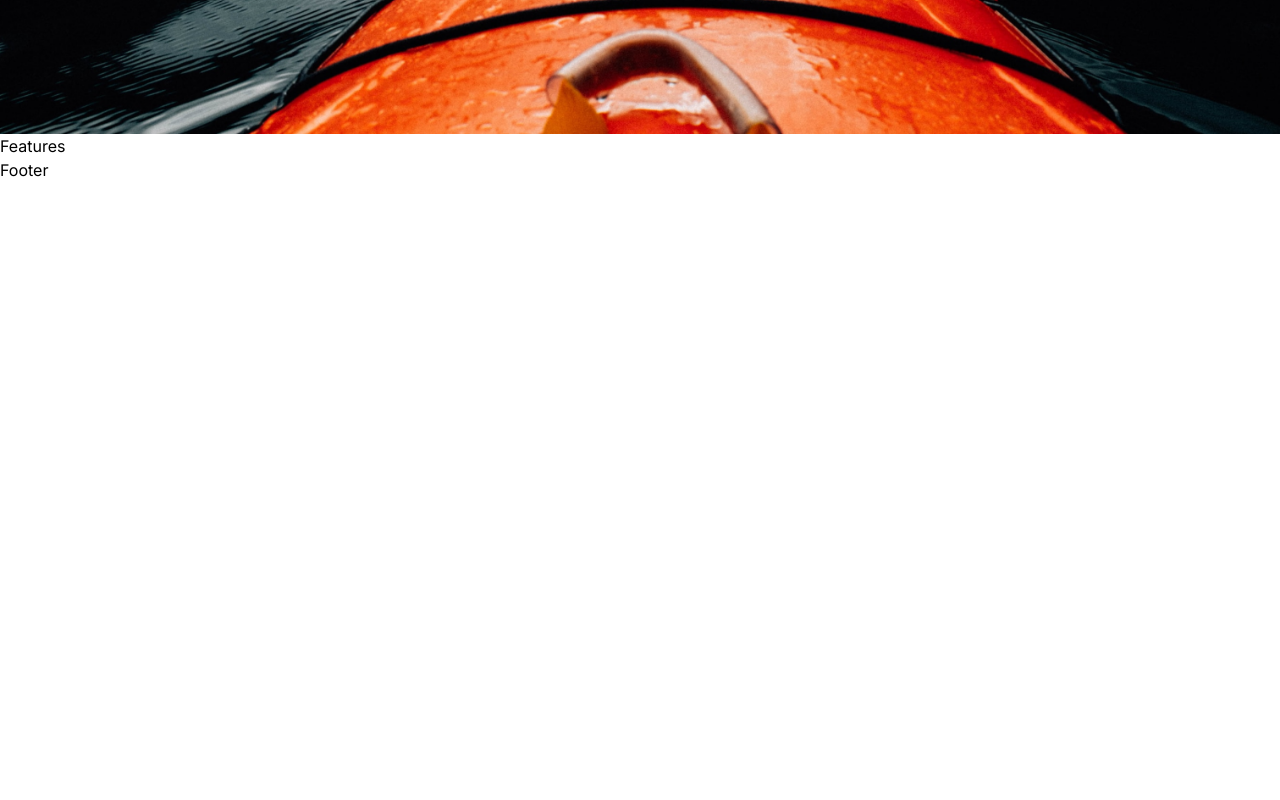
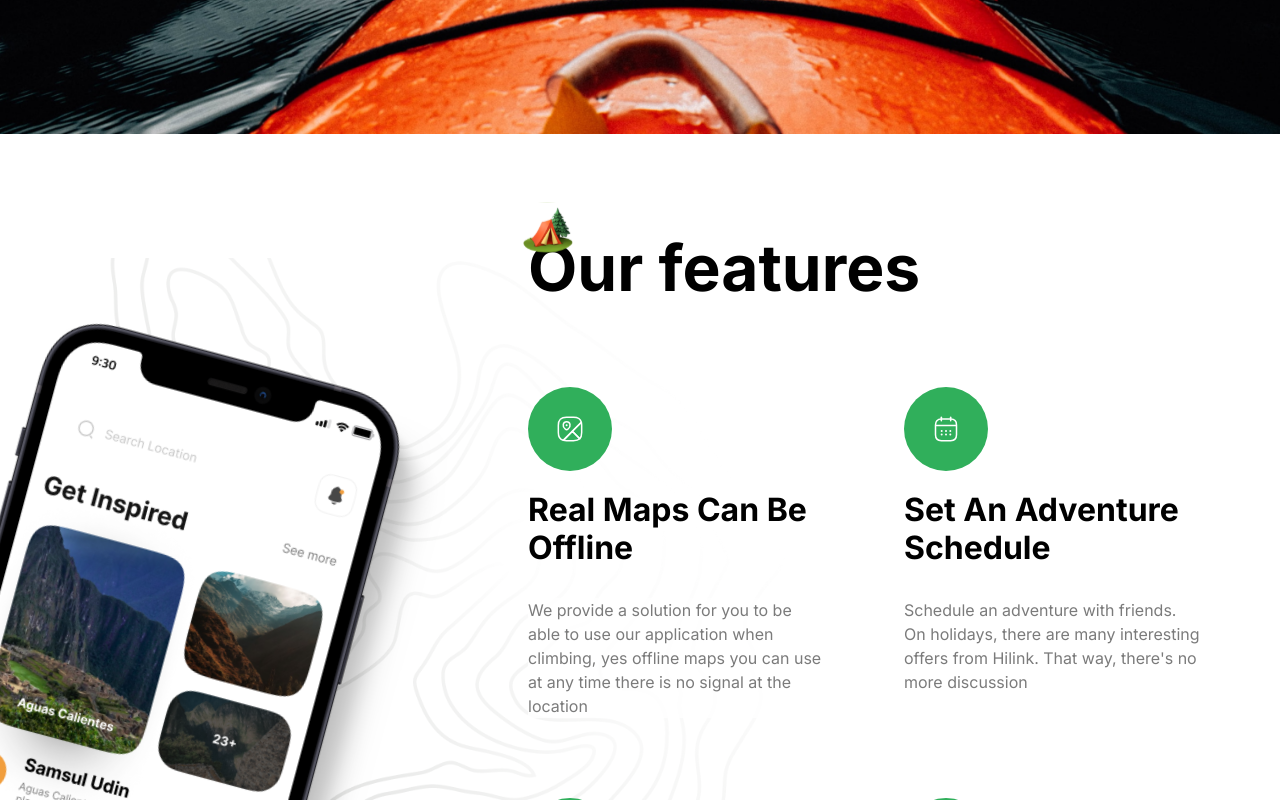
Before and after one commit to jitendrasuthar1998/travel-app-nextjs, a Next.js app: page / in a window 1280 px wide. Shown: the part 2520-3320 px from the top of the page. Before the commit the page ends 2702 px from the top, so only its background shows below. Built offline with nearby package versions, Linux system fonts and the light colour scheme.

Commit message:
Completed Features section

```diff
--- a/components/Features.tsx
+++ b/components/Features.tsx
@@ -1,9 +1,66 @@
-import React from 'react'
+import { FEATURES } from '@/constants/intex';
+import Image from 'next/image';
+import React from 'react';
 
 const Features = () => {
   return (
-    <div>Features</div>
-  )
-}
+    <section className='flexCenter overflow-hidden bg-feature-bg bg-center bg-no-repeat py-24'>
+      <div className='max-container padding-container flex relative w-full justify-end'>
+        <div className='flex flex-1 lg:min-h-[900px]'>
+          <Image
+            src='/phone.png'
+            alt='phone'
+            width={440}
+            height={1000}
+            className='feature-phone'
+          />
+        </div>
+        <div className='z-20 flex w-full flex-col lg:w-[60%]'>
+          <div className='relative'>
+            <Image
+              src='/camp.svg'
+              alt='camp'
+              height={50}
+              width={50}
+              className='absolute left-[-5px] top-[-28px] lg:w-[50px]'
+            />
+            <h2 className='bold-40 lg:bold-64'>Our features</h2>
+          </div>
+          <ul className='mt-10 grid gap-10 md:grid-cols-2 lg:mt-20 lg:gap-20'>
+            {FEATURES.map((feature) => (
+              <FeatureItem
+                title={feature.title}
+                icon={feature.icon}
+                variant={feature.variant}
+                description={feature.description}
+              />
+            ))}
+          </ul>
+        </div>
+      </div>
+    </section>
+  );
+};
 
-export default Features
+export default Features;
+
+type FeatureProps = {
+  title: string;
+  icon: string;
+  variant: string;
+  description: string;
+};
+
+const FeatureItem = ({ title, icon, variant, description }: FeatureProps) => {
+  return (
+    <li className='flex w-full flex-1 flex-col items-start'>
+      <div className='rounded-full p-4 lg:p-7 bg-green-50'>
+        <Image src={icon} alt={title} width={28} height={28} />
+      </div>
+      <h2 className='bold-20 lg:bold-32 mt-5 capitalize'>{title}</h2>
+      <p className='regular-16 mt-5 bg-white/80 text-gray-30 lg:mt-[30px] lg:bg-none'>
+        {description}
+      </p>
+    </li>
+  );
+};
```
